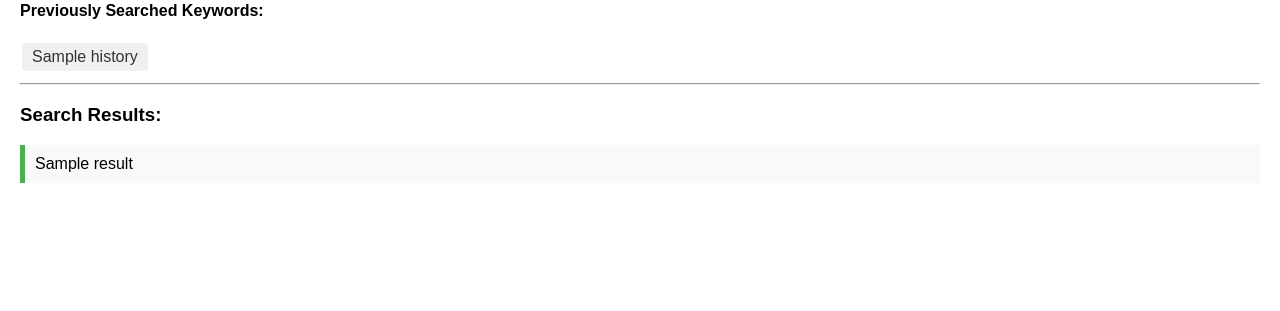
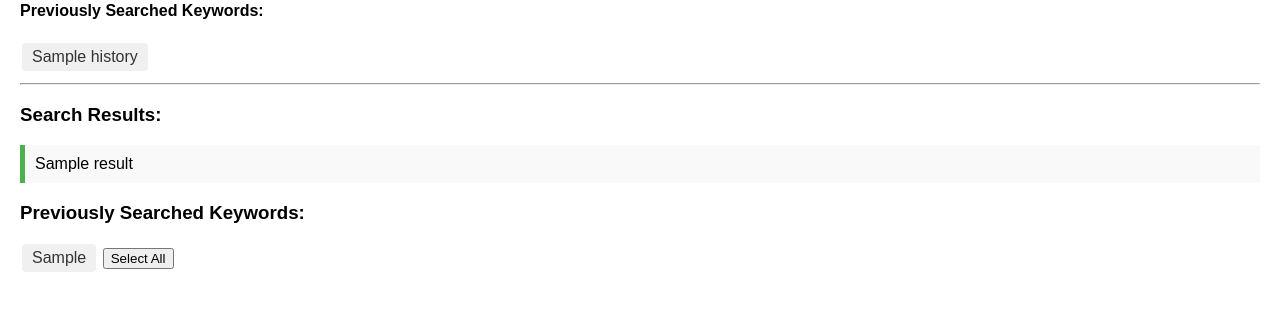
Before and after one commit to Aaronicc/pdf-keyword-search, a Flask app: template templates/index.html in a window 1280 px wide. Shown: the part 151-462 px from the top of the page. Run offline with Flask 3, Linux system fonts and the light colour scheme; the template is opened without the code that fills it: most values are stand-ins (such as "Sample title", 1, 10 or a date in 2020).

Commit message:
Update index.html

```diff
--- a/templates/index.html
+++ b/templates/index.html
@@ -70,6 +70,16 @@
         <p>No matches found for: <strong>{{ keywords|join(', ') }}</strong></p>
     {% endif %}
 
+    {% if keyword_history %}
+<h3 class="mt-6 text-lg font-semibold">Previously Searched Keywords:</h3>
+<div class="keyword-history mb-4">
+    {% for kw in keyword_history %}
+        <a onclick="addKeyword('{{ kw }}')" class="cursor-pointer inline-block bg-gray-200 hover:bg-blue-200 text-sm text-gray-800 px-2 py-1 rounded m-1">{{ kw }}</a>
+    {% endfor %}
+    <button type="button" onclick="selectKeywords()" class="ml-2 px-2 py-1 text-sm bg-blue-500 text-white rounded hover:bg-blue-600">Select All</button>
+</div>
+{% endif %}
+
 <script>
     function addKeyword(kw) {
         let input = document.getElementById("keywords");
```
